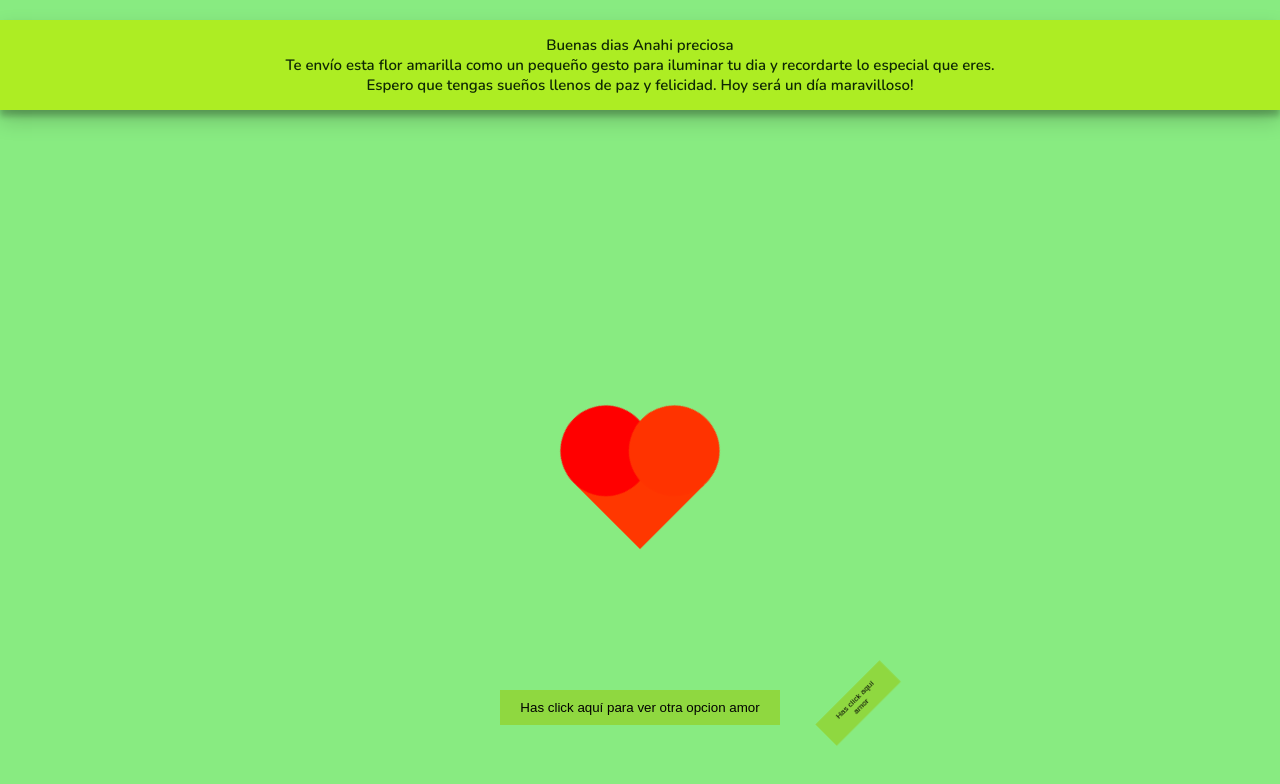
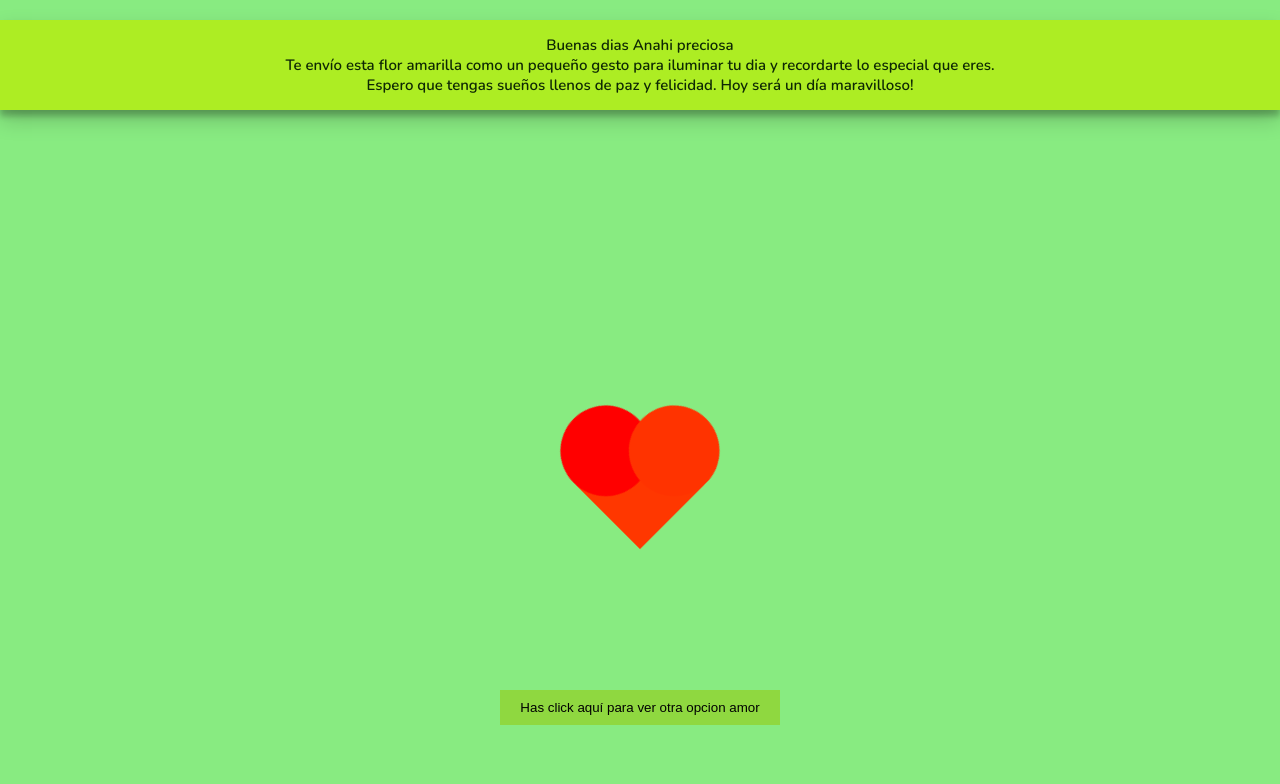
Before and after one commit to Darcksac/FloresAnahi, a plain HTML site: page index.html in a window 1280 px wide. Drawn offline with nearby package versions, Linux system fonts and the light colour scheme.

Commit message:
Update index.html

```diff
--- a/index.html
+++ b/index.html
@@ -121,7 +121,6 @@
 
         <div class="elements">
             <div class="heart">
-                <button><a href="index2.html"><span>Has click aquí amor</span></a></button>
             </div>
             <footer>
                 <div class="boton">
```
